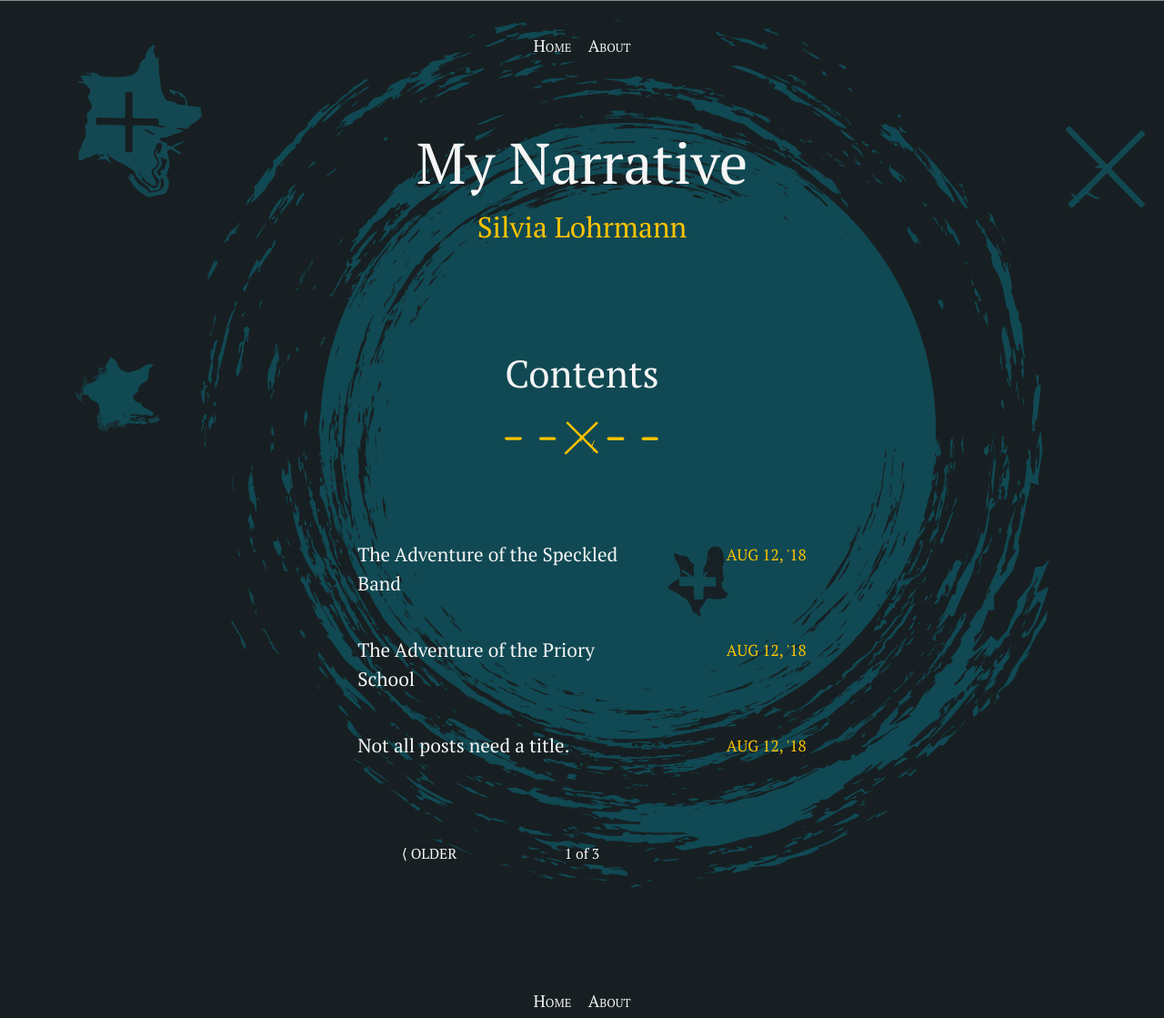
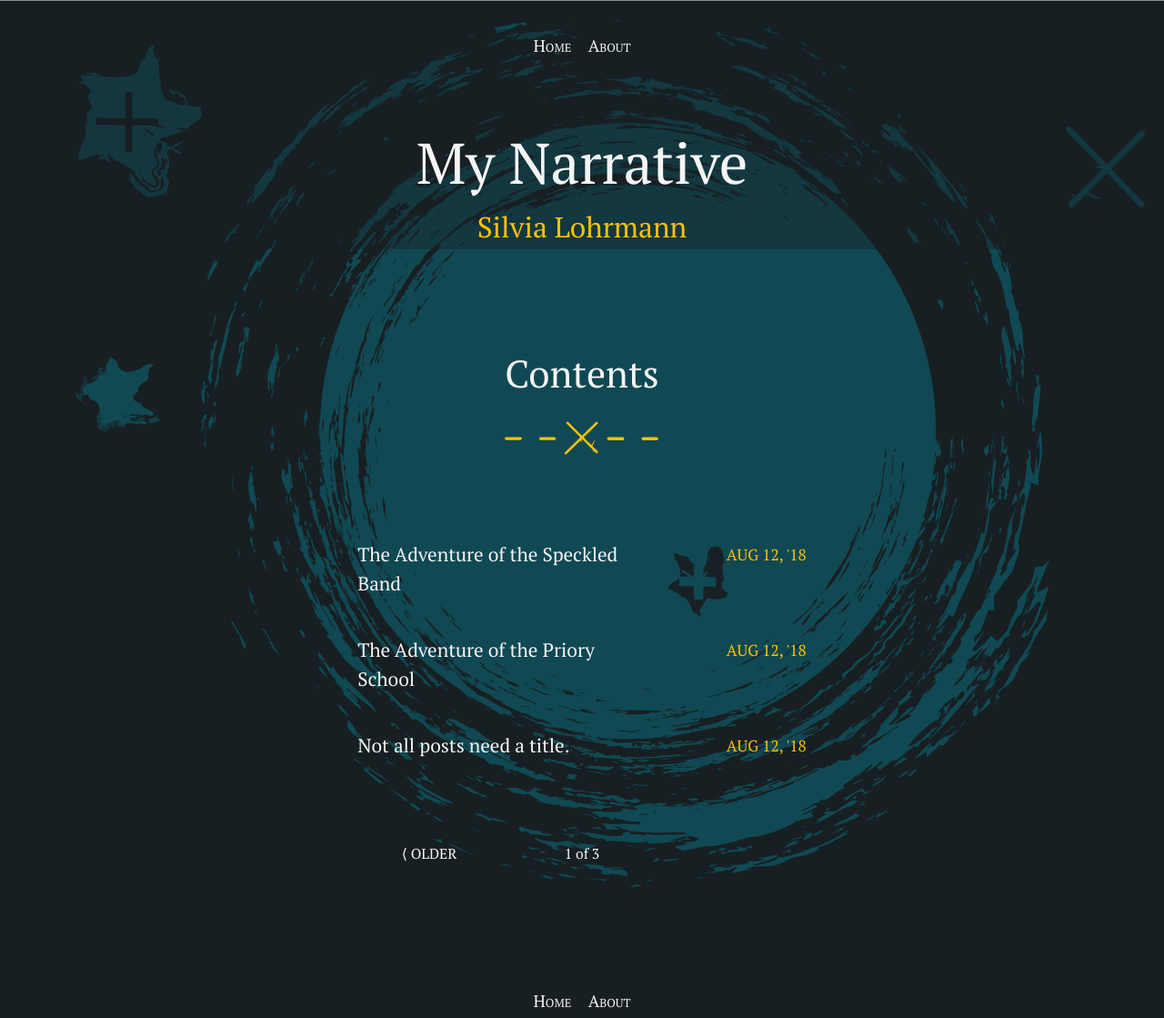
Before and after one commit to silvialohrmann/editorial, a Jekyll site: the page built from index.html, in a window 1280 px wide. Shown: the whole page at 91% size. Built offline with Jekyll 4.4.1, drawn with Linux system fonts in a browser that asks for light colours; the list of posts is cut into pages by our own code.

Commit message:
Update _masthead.scss

```diff
--- a/_sass/_masthead.scss
+++ b/_sass/_masthead.scss
@@ -3,6 +3,7 @@
   position: relative;
   text-align: center;
   color: $for-dark-background;
+  background: rgba(23, 31, 35, .4)
 }
 
 .site-masthead h1 {
```
